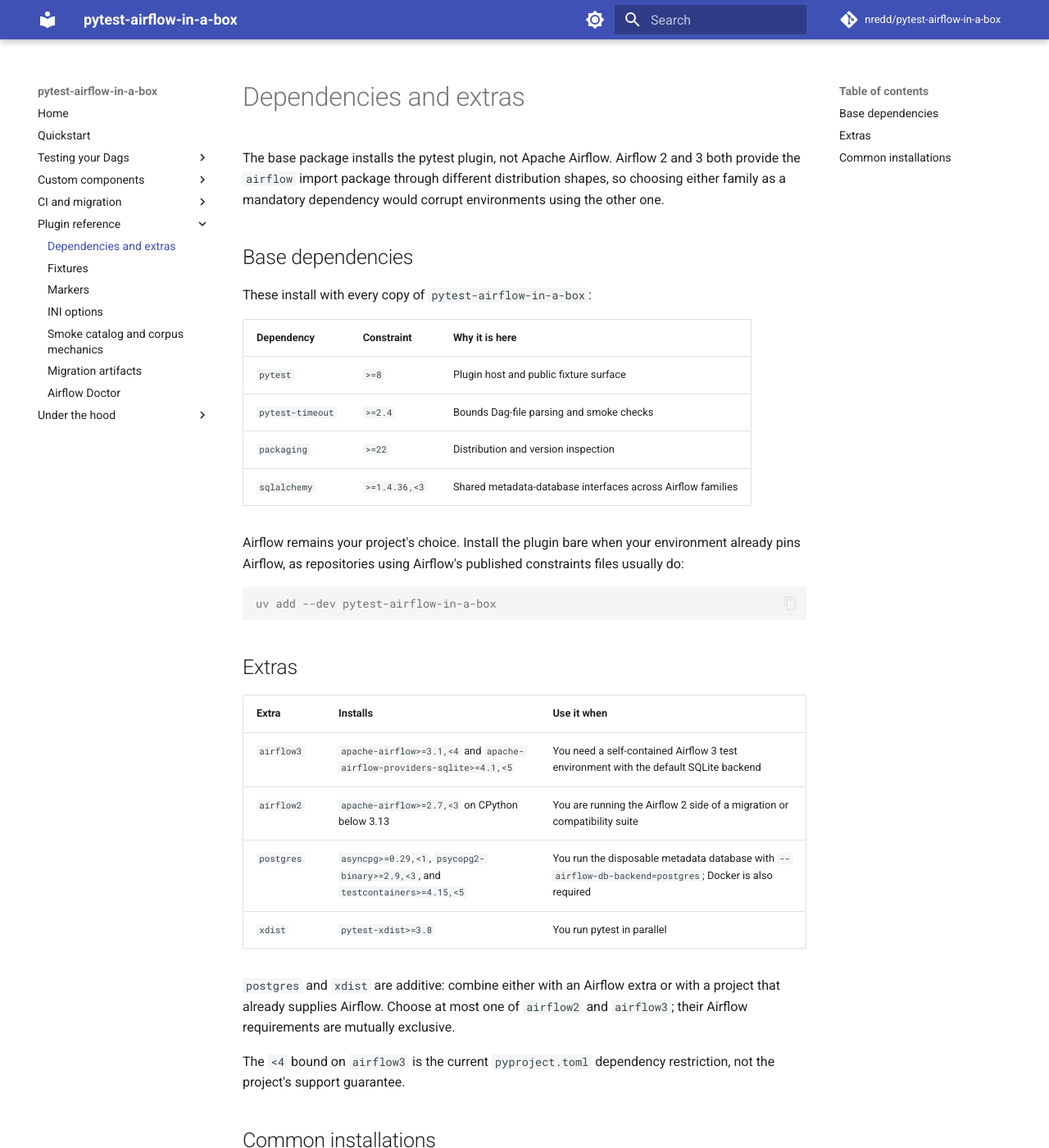
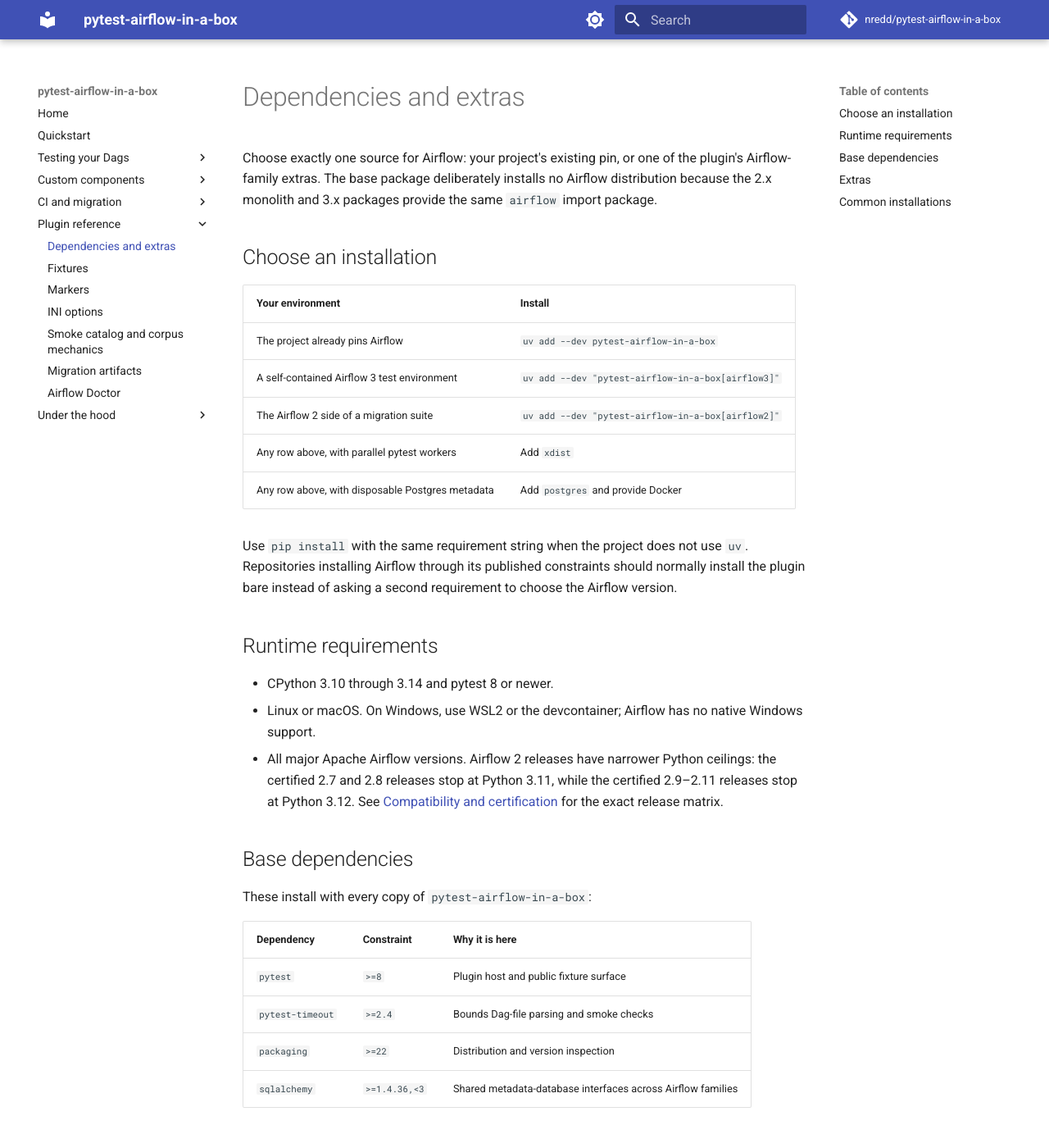
Before and after one commit to nredd/pytest-airflow-in-a-box, an MkDocs documentation site: the page built from docs/reference/dependencies.md, in a window 1280 px wide and 1400 px high. Shown: the whole window at 82% size. Built offline with MkDocs 1.6.1 and Material for MkDocs 9.7.7, drawn with Linux system fonts in a browser that asks for light colours; comment, search, counter and statistics services are not loaded; some of the changed text lies outside the part shown.

Commit message:
docs: complete dependencies reference

````diff
--- a/docs/reference/dependencies.md
+++ b/docs/reference/dependencies.md
@@ -1,8 +1,33 @@
 # Dependencies and extras
 
-The base package installs the pytest plugin, not Apache Airflow. Airflow 2 and 3 both provide
-the `airflow` import package through different distribution shapes, so choosing either family
-as a mandatory dependency would corrupt environments using the other one.
+Choose exactly one source for Airflow: your project's existing pin, or one of the plugin's
+Airflow-family extras. The base package deliberately installs no Airflow distribution because
+the 2.x monolith and 3.x packages provide the same `airflow` import package.
+
+## Choose an installation
+
+| Your environment | Install |
+| --- | --- |
+| The project already pins Airflow | `uv add --dev pytest-airflow-in-a-box` |
+| A self-contained Airflow 3 test environment | `uv add --dev "pytest-airflow-in-a-box[airflow3]"` |
+| The Airflow 2 side of a migration suite | `uv add --dev "pytest-airflow-in-a-box[airflow2]"` |
+| Any row above, with parallel pytest workers | Add `xdist` |
+| Any row above, with disposable Postgres metadata | Add `postgres` and provide Docker |
+
+Use `pip install` with the same requirement string when the project does not use `uv`.
+Repositories installing Airflow through its published constraints should normally install the
+plugin bare instead of asking a second requirement to choose the Airflow version.
+
+## Runtime requirements
+
+- CPython 3.10 through 3.14 and pytest 8 or newer.
+- Linux or macOS. On Windows, use WSL2 or the devcontainer; Airflow has no native Windows
+  support.
+- All major Apache Airflow versions. Airflow 2 releases have narrower Python ceilings: the
+  certified 2.7 and 2.8 releases stop at Python 3.11, while the certified 2.9–2.11 releases
+  stop at Python 3.12. See
+  [Compatibility and certification](../internals/compat-layer.md#supported-and-certified) for
+  the exact release matrix.
 
 ## Base dependencies
 
@@ -15,44 +40,32 @@
 | `packaging` | `>=22` | Distribution and version inspection |
 | `sqlalchemy` | `>=1.4.36,<3` | Shared metadata-database interfaces across Airflow families |
 
-Airflow remains your project's choice. Install the plugin bare when your environment already
-pins Airflow, as repositories using Airflow's published constraints files usually do:
-
-```console
-uv add --dev pytest-airflow-in-a-box
-```
-
 ## Extras
 
 | Extra | Installs | Use it when |
 | --- | --- | --- |
-| `airflow3` | `apache-airflow>=3.1,<4` and `apache-airflow-providers-sqlite>=4.1,<5` | You need a self-contained Airflow 3 test environment with the default SQLite backend |
-| `airflow2` | `apache-airflow>=2.7,<3` on CPython below 3.13 | You are running the Airflow 2 side of a migration or compatibility suite |
-| `postgres` | `asyncpg>=0.29,<1`, `psycopg2-binary>=2.9,<3`, and `testcontainers>=4.15,<5` | You run the disposable metadata database with `--airflow-db-backend=postgres`; Docker is also required |
-| `xdist` | `pytest-xdist>=3.8` | You run pytest in parallel |
+| `airflow3` | `apache-airflow>=3.1,<4`; `apache-airflow-providers-sqlite>=4.1,<5` | Create an Airflow 3 environment ready for the default SQLite metadata backend |
+| `airflow2` | `apache-airflow>=2.7,<3` when Python is below 3.13 | Run the Airflow 2 compatibility tier |
+| `postgres` | `asyncpg>=0.29,<1`; `psycopg2-binary>=2.9,<3`; `testcontainers>=4.15,<5` | Provision the disposable Postgres metadata backend through Docker |
+| `xdist` | `pytest-xdist>=3.8` | Run tests in parallel |
 
-`postgres` and `xdist` are additive: combine either with an Airflow extra or with a project that
-already supplies Airflow. Choose at most one of `airflow2` and `airflow3`; their Airflow
-requirements are mutually exclusive.
+`postgres` and `xdist` are additive. Combine either with one Airflow extra, or install it beside
+a project-managed Airflow requirement. Never combine `airflow2` and `airflow3`; their Airflow
+requirements conflict. An Airflow extra supplies only the named family, not your Dag
+repository's provider packages.
 
 The `<4` bound on `airflow3` is the current `pyproject.toml` dependency restriction, not the
 project's support guarantee.
 
 ## Common installations
 
-Default Airflow 3 environment:
-
-```console
-uv add --dev "pytest-airflow-in-a-box[airflow3]"
-```
-
-Airflow 3 with parallel tests:
+Airflow 3 with parallel workers:
 
 ```console
 uv add --dev "pytest-airflow-in-a-box[airflow3,xdist]"
 ```
 
-Airflow 3 with Postgres and parallel tests:
+Airflow 3 with Postgres and parallel workers:
 
 ```console
 uv add --dev "pytest-airflow-in-a-box[airflow3,postgres,xdist]"
@@ -64,14 +77,14 @@
 uv add --dev "pytest-airflow-in-a-box[airflow2]"
 ```
 
-The same bracket syntax works with `pip install`. Installing an extra only makes its packages
-available: `postgres` does not select the backend until you pass
-`--airflow-db-backend=postgres`, and `xdist` does not create workers until you pass `-n`.
-For this plugin's shared-corpus and fixed-`dag_id` coordination, prefer:
+Installing an extra only makes its dependencies available. Select Postgres with
+`--airflow-db-backend=postgres`; start xdist workers with `-n`. The complete catalog of
+plugin-owned pytest flags and their ini equivalents lives in
+[CLI and INI options](ini-options.md). For shared-corpus and fixed-`dag_id` coordination, use:
 
 ```console
 pytest -n auto --dist loadgroup
 ```
 
-The `dev` and `docs` groups in `pyproject.toml` are maintainer environments for this repository,
-not consumer extras.
+The `dev` and `docs` dependency groups in `pyproject.toml` build this repository itself. They
+are not published extras and consumers cannot install them with bracket syntax.
````
